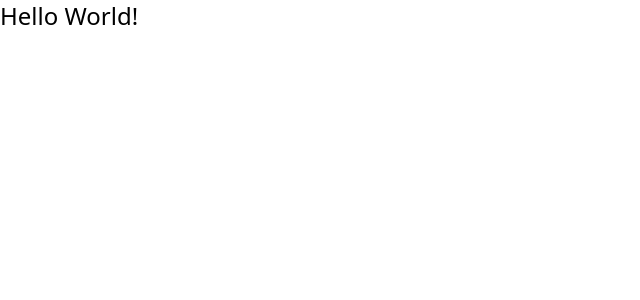
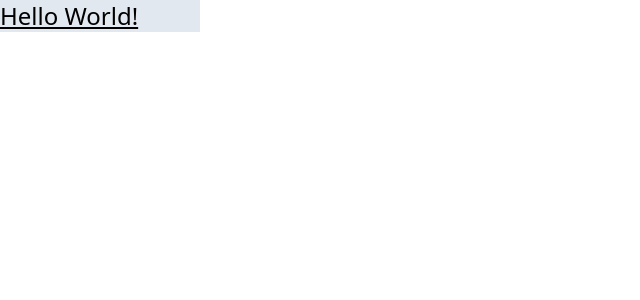
Before and after one commit to YahyobekRahimov/greenshop, a React (Vite) app: page / in a window 1280 px wide. Shown: the top 300 px of the page, without its empty margins (0-640 px from the left). Built offline with nearby package versions, Linux system fonts and the light colour scheme.

Commit message:
added pages, components

```diff
--- a/src/App.jsx
+++ b/src/App.jsx
@@ -1,7 +1,11 @@
 import "./App.css";
 
 function App() {
-   return <div className="text-2xl">Hello World!</div>;
+   return (
+      <div className="text-2xl w-[200px] underline hover:bg-slate-200">
+         Hello World!
+      </div>
+   );
 }
 
 export default App;
--- /dev/null
+++ b/src/components/Login.jsx
@@ -0,0 +1,3 @@
+export default function Login() {
+   return <div>Login</div>;
+}
--- /dev/null
+++ b/src/components/OrderConfirmation.jsx
@@ -0,0 +1,3 @@
+export default function OrderConfirmation() {
+   return <div>OrderConfirmation</div>;
+}
--- /dev/null
+++ b/src/components/Register.jsx
@@ -0,0 +1,3 @@
+export default function Register() {
+   return <div>Register</div>;
+}
--- /dev/null
+++ b/src/pages/Home.jsx
@@ -0,0 +1,3 @@
+export default function Home() {
+   return <div>Home</div>;
+}
--- /dev/null
+++ b/src/pages/ProductCart.jsx
@@ -0,0 +1,3 @@
+export default function ProductCart() {
+   return <div>ProductCart</div>;
+}
--- /dev/null
+++ b/src/pages/ProductCheckout.jsx
@@ -0,0 +1,3 @@
+export default function ProductCheckout() {
+   return <div>ProductCheckout</div>;
+}
--- /dev/null
+++ b/src/pages/ProductView.jsx
@@ -0,0 +1,3 @@
+export default function ProductView() {
+   return <div>ProductView</div>;
+}
```
